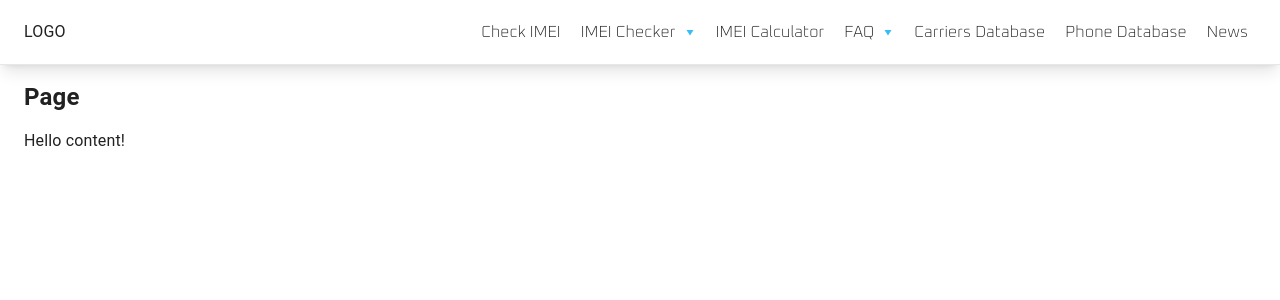
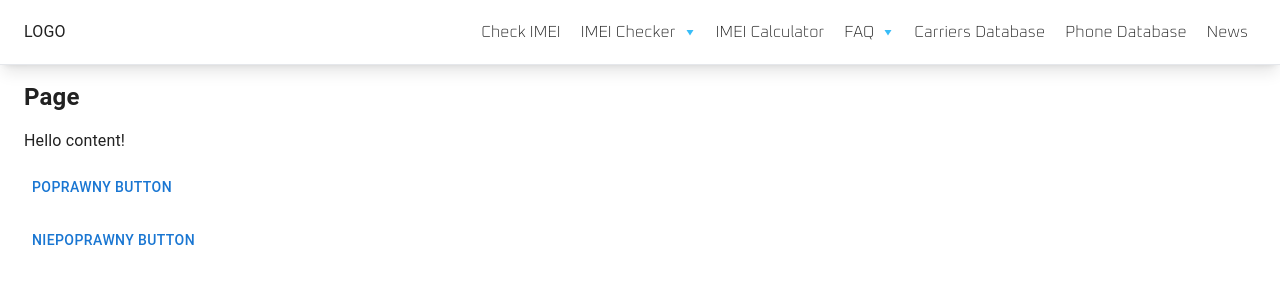
Before and after one commit to jlisiecki/next-mui-seo-menu, a Next.js app: page / in a window 1280 px wide. Shown: the top 300 px of the page. Built offline with nearby package versions, Linux system fonts and the light colour scheme.

Commit message:
button as link example

```diff
--- a/app/[...path]/page.tsx
+++ b/app/[...path]/page.tsx
@@ -1,6 +1,8 @@
 import MainMenuItem from "@/components/MainMenuItem";
 import MobileMenu from "@/components/MobileMenu";
 import { type MainMenuItemProps } from "@/types";
+import { Button } from "@mui/material";
+import Link from "next/link";
 
 export default function Page() {
   return (
@@ -19,6 +21,17 @@ export default function Page() {
       <main className="max-w-screen-2xl mx-auto py-4 px-6 flex flex-col gap-4">
         <h1 className="text-2xl font-bold">Page</h1>
         <p>Hello content!</p>
+        <p>
+          <Button href="/news" LinkComponent={Link}>
+            {/* gdzie LinkComponent={Link} to next/link */}
+            Poprawny button
+          </Button>
+        </p>
+        <p>
+          <Link href="/imei">
+            <Button>Niepoprawny button</Button>
+          </Link>
+        </p>
       </main>
     </>
   );
```
